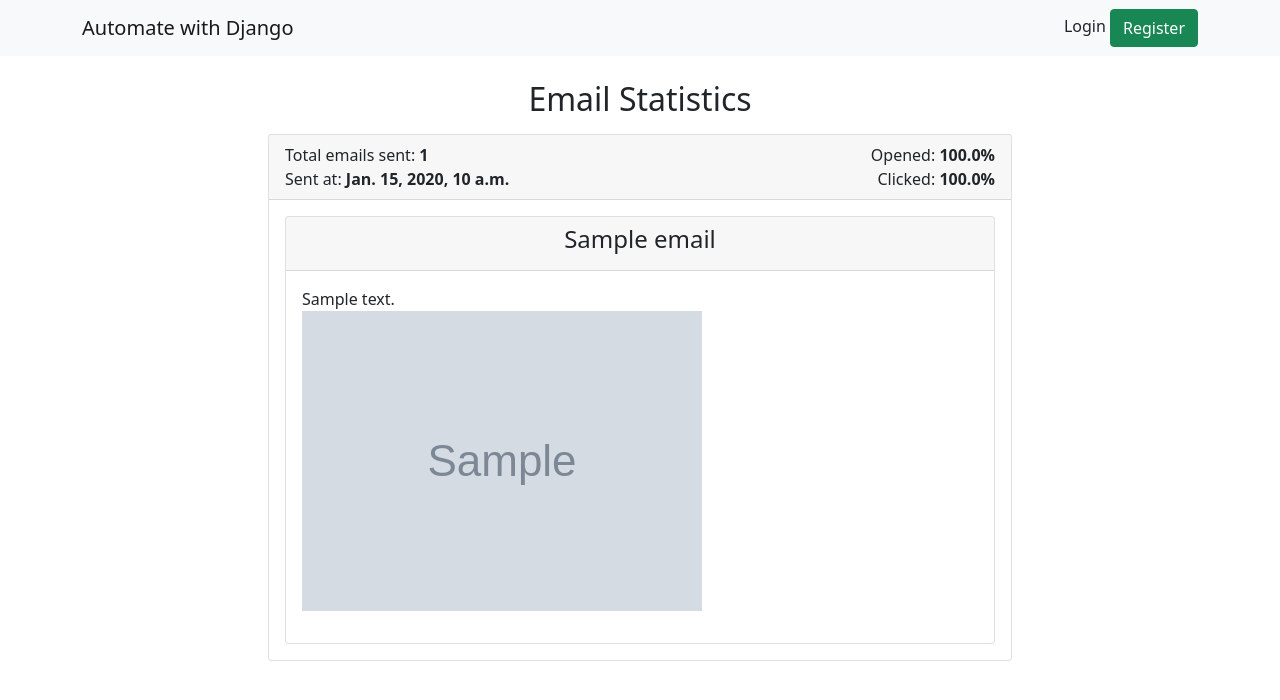
After one commit to Ujjwal5705/Automate_boring_stuff, a Django app: page /emails/track/stats/1/ in a window 1280 px wide. The commit adds this page. Shown: the top 700 px of the page. Run offline with Django 5.2, Linux system fonts and the light colour scheme; tables that the repository leaves empty hold one stand-in row (values such as "Sample post"); grey boxes marked "Sample" are stand-in pictures; parts of the project's set-up code (start-up, migrations or seed data) failed here and were passed over; some libraries are stand-ins or nearby versions.

Commit message:
Email Tracking System

```diff
--- a/dataentry/tasks.py
+++ b/dataentry/tasks.py
@@ -12,7 +12,7 @@ def import_command(file_path, model_name):
         mail_subject = 'Import Data Completed ✅'
         message = 'Your data has been imported successfully.'
         to_email = settings.DEFAULT_TO_EMAIL
-        send_email_notification(mail_subject, message, to_email)
+        send_email_notification(mail_subject, message, [to_email])
         return 'Data imported successfully'
     except Exception as e:
         raise e
@@ -29,7 +29,7 @@ def export_command(model_name):
         mail_subject = 'Export Data Completed ✅'
         message = 'Your data has been exported successfully.'
         to_email = settings.DEFAULT_TO_EMAIL
-        send_email_notification(mail_subject, message, to_email, attachment=file_path)
+        send_email_notification(mail_subject, message, [to_email], attachment=file_path)
         return 'Data exported successfully'
     except Exception as e:
         raise e
--- a/emails/models.py
+++ b/emails/models.py
@@ -1,5 +1,6 @@
 from django.db import models
 from ckeditor.fields import RichTextField
+from django.utils import timezone
 
 # Create your models here.
 
@@ -9,13 +10,16 @@ class List(models.Model):
     def __str__(self):
         return self.list
 
+    def count_emails(self):
+        return Subscriber.objects.filter(list=self).count()
+
 
 class Subscriber(models .Model):
     list = models.ForeignKey(List, on_delete=models.CASCADE)
     email_address = models.EmailField(max_length=50)
 
     def __str__(self):
-        return self.email_address
+        return str(self.email_address)
 
 
 class Email(models.Model):
@@ -27,3 +31,35 @@ class Email(models.Model):
 
     def __str__(self):
         return self.subject
+
+    def open_rate(self):
+        total_sent = self.list.count_emails()
+        opened_count = EmailTracking.objects.filter(email=self, opened_at__isnull=False).count()
+        open_rate = (opened_count/total_sent)*100 if total_sent > 0 else 0
+        return round(open_rate, 2)
+
+    def click_rate(self):
+        total_sent = self.list.count_emails()
+        clicked_count = EmailTracking.objects.filter(email=self, clicked_at__isnull=False).count()
+        click_rate = (clicked_count/total_sent)*100 if total_sent > 0 else 0
+        return round(click_rate, 2)
+
+
+class Sent(models.Model):
+    email = models.ForeignKey(Email, on_delete=models.CASCADE, null=True, blank=True)
+    sent_count = models.IntegerField()
+
+    def __str__(self):
+        return str(self.email) + '-' + str(self.sent_count) + ' emails sent'
+
+
+class EmailTracking(models.Model):
+    email = models.ForeignKey(Email, on_delete=models.CASCADE, null=True, blank=True)
+    subscriber = models.ForeignKey(Subscriber, on_delete=models.CASCADE, null=True, blank=True)
+    unique_id = models.CharField(max_length=255, unique=True)
+    created_at = models.DateTimeField(default=timezone.now)
+    opened_at = models.DateTimeField(null=True, blank=True)
+    clicked_at = models.DateTimeField(null=True, blank=True)
+
+    def __str__(self):
+        return str(self.email.subject)
--- a/emails/tasks.py
+++ b/emails/tasks.py
@@ -3,6 +3,6 @@ from dataentry.utils import send_email_notification
 
 
 @app.task
-def send_email_task(mail_subject, message, to_email, attachment):
-    send_email_notification(mail_subject, message, to_email, attachment)
+def send_email_task(mail_subject, message, to_email, attachment, email_id):
+    send_email_notification(mail_subject, message, to_email, attachment, email_id)
     return 'Email sending task executed successfully'
--- a/emails/urls.py
+++ b/emails/urls.py
@@ -3,4 +3,8 @@ from . import views
 
 urlpatterns = [
     path('send-emails/', views.send_emails, name='send_emails'),
+    path('track/click/<unique_id>/',  views.track_click, name="track_click"),
+    path('track/open/<unique_id>/', views.track_open, name='track_open'),
+    path('track/dashboard/', views.track_dashboard, name='track_dashboard'),
+    path('track/stats/<int:pk>/', views.track_stats, name='track_stats'),
 ]
--- a/emails/views.py
+++ b/emails/views.py
@@ -1,20 +1,24 @@
 from django.shortcuts import render, redirect
 from .forms import EmailForm
 from django.contrib import messages
+from django.http import HttpResponse
 from dataentry.utils import send_email_notification
+from .models import Email, Sent
 from django.conf import settings
-from .models import Subscriber
+from django.db.models import Sum
+from .models import Subscriber, EmailTracking
 from .tasks import send_email_task
+from django.utils import timezone
+import time
 
 
 # Create your views here.
-
 
 def send_emails(request):
     if request.method == 'POST':
         email_form = EmailForm(request.POST, request.FILES)
         if email_form.is_valid():
-            email_form = email_form.save()
+            email = email_form.save()
 
             # Send bulk email
             mail_subject = request.POST.get('subject')
@@ -22,21 +26,73 @@ def send_emails(request):
             list = request.POST.get('list')
             email_list = Subscriber.objects.filter(list=list)
 
-            if email_form.attachment:
-                attachment = email_form.attachment.path
+            if email.attachment:
+                attachment = email.attachment.path
             else:
                 attachment = None
 
+            email_id = email.id
+
+            to_email = [email.email_address for email in email_list]
+
             # Handover email sending task to celery
-            for email in email_list:
-                to_email = email.email_address
-                send_email_task.delay(mail_subject, message, to_email, attachment)
+            send_email_task.delay(mail_subject, message, to_email, attachment, email_id)
 
             messages.success(request, 'Email sent successfully')
         else:
             messages.error(request, 'Something went wrong! Try again')
         return redirect('send_emails')
     else:
-        email_form = EmailForm()
-        context = {'email_form': email_form}
+        email = EmailForm()
+        context = {'email_form': email}
         return render(request, 'emails/send_emails.html', context)
+
+
+def track_click(request, unique_id):
+    try:
+        email_tracking = EmailTracking.objects.get(unique_id=unique_id)
+        if not email_tracking.clicked_at:
+            email_tracking.clicked_at = timezone.now()
+            email_tracking.save()
+            return redirect(request.GET['url'])
+        else:
+            print('Link already clicked.')
+            return redirect(request.GET['url'])
+    except:
+        return HttpResponse('Email Record is not found')
+
+
+def track_open(request, unique_id):
+    try:
+        email_tracking = EmailTracking.objects.get(unique_id=unique_id)
+        if not email_tracking.opened_at:
+            delta = timezone.now() - email_tracking.created_at
+            if delta.total_seconds() > 10:
+                email_tracking.opened_at = timezone.now()
+                email_tracking.save()
+                return HttpResponse('Email opened successfully.')
+            else:
+                return HttpResponse('Cached by Sendinblue')
+        else:
+            print('Email already opened.')
+            return HttpResponse('Email already opened.')
+    except:
+        return HttpResponse('Email Record is not found!')
+
+
+def track_dashboard(request):
+    emails = Email.objects.all().annotate(total_count=Sum('sent__sent_count')).order_by('-sent_at')
+    context = {
+        'emails': emails,
+    }
+    return render(request, 'emails/track_dashboard.html', context)
+
+
+def track_stats(request, pk):
+    email = Email.objects.get(id=pk)
+    sent = Sent.objects.get(email=email)
+    context = {
+        'total_count': sent.sent_count,
+        'email': email,
+    }
+    return render(request, 'emails/track_stats.html', context)
--- /dev/null
+++ b/templates/emails/track_stats.html
@@ -0,0 +1,44 @@
+{% extends "base.html" %}
+
+{% block content %}
+
+<div class="container">
+    <h2 class="mt-4 mb-3 text-center">Email Statistics</h2>
+    <div class="card col-md-8 mx-auto">
+        <div class="card-header">
+            <div>
+                <div class="row">
+                    <div class="col-md-6">
+                        Total emails sent: <b>{{total_count}}</b><br>
+                        Sent at: <b>{{email.sent_at}}</b>
+                    </div>
+                    <div class="col-md-6 text-end">
+                        Opened: <b>{{email.open_rate}}%</b><br>
+                        Clicked: <b>{{email.click_rate}}%</b>
+                    </div>
+                </div>
+            </div>
+        </div>
+        <div class="card-body">
+            <div class="card">
+                <div class="card-header text-center">
+                    <h4>{{email.subject}}</h4>
+                </div>
+                <div class="card-body">
+                    <div class="mail-body">
+                        {{email.body | safe}}
+                    </div>
+                    <div class="attachment mb-3">
+                        {% if email.attachment %}
+                            <img src="{{email.attachment.url}}" alt="Email Attachment">
+                        {% else %}
+                            <div>No attachment</div>
+                        {% endif %}
+                    </div>
+                </div>
+            </div>
+        </div>
+    </div>
+</div>
+
+{% endblock content %}
--- a/templates/home.html
+++ b/templates/home.html
@@ -49,7 +49,7 @@
     <div>
         <div class="row row-cols-3">
             <div class="col">
-                <a href="#" class="text-decoration-none text-dark">
+                <a href="{% url 'track_dashboard' %}" class="text-decoration-none text-dark">
                     <div class="card alert-warning shadow">
                         <div class="card-header">
                             <h4>Email Tracking</h4>
```
Also changed, not shown: awd_main/settings.py (+6 -1 lines), dataentry/utils.py (+61 -12 lines), emails/admin.py (+6 -1 lines), templates/emails/track_dashboard.html (added, +37 -0 lines), emails/migrations/0007_sent.py (added), emails/migrations/0008_emailtracking_created_at.py (added).
